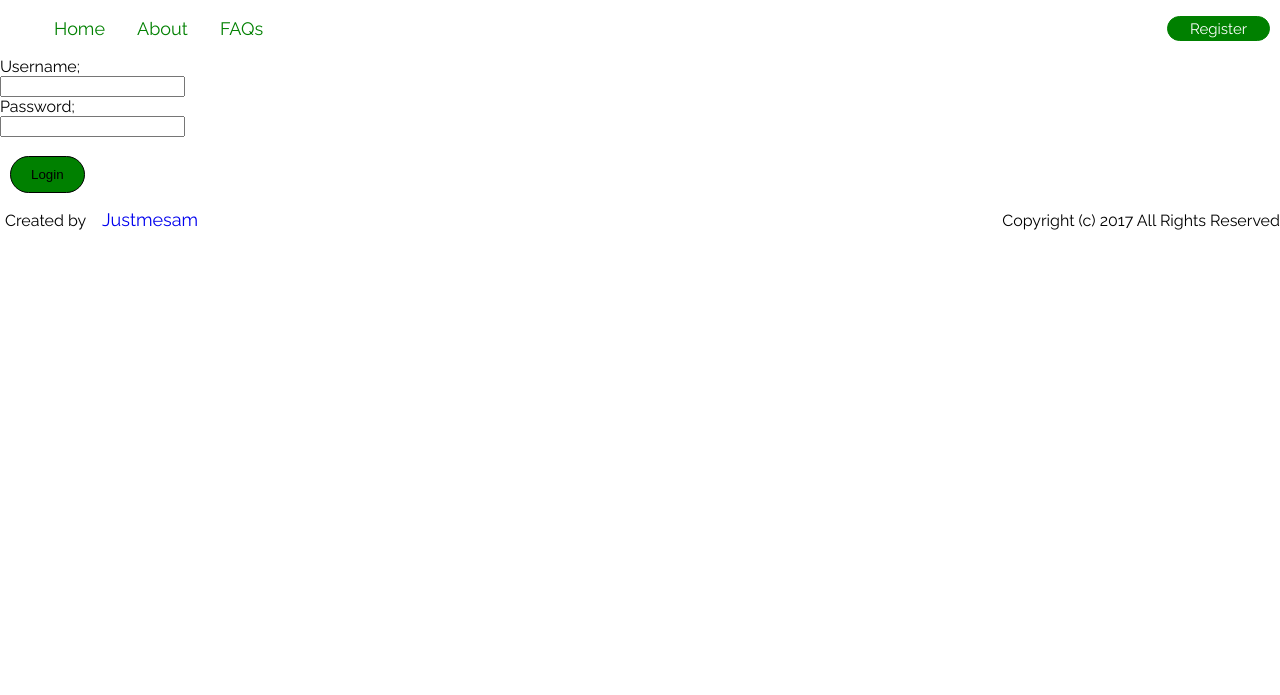
After one commit to justmesam/Bucketlist_app, a Python web app: template src/templates/login.html in a window 1280 px wide. The commit adds this page. Shown: the top 695 px of the page. Run offline with Jinja, Linux system fonts and the light colour scheme; the template is opened without the code that fills it, so the values that code supplies are empty.

Commit message:
setup of the login template

```diff
--- /dev/null
+++ b/src/templates/login.html
@@ -0,0 +1,38 @@
+<!DOCTYPE html>
+<html>
+    <head>
+
+        <meta charset="utf-8">
+        <meta name="viewport" content="width=device-width, initial-scale=1">
+        <title>Login | la lista</title>
+        <link rel="stylesheet" href="../css/main.css">
+
+    </head>
+    <body>
+
+        <div class="nav">
+            <ul class="nav-bar">
+                <li><a href="#">Home</a></li>
+                <li><a href="#">About</a></li>
+                <li><a href="#">FAQs</a></li>
+                <li class="far-right btn"><a href="#">Register</a></li>
+            </ul>
+        </div>
+        <div class="_form">
+            <form class="login_form">
+                <!--<fieldset>-->
+                    <label for="username">Username; </label><br>
+                        <input type="text"><br>
+                    <label for="password">Password; </label><br>
+                        <input type="password"><br>
+                        <br><input class="btn" type="submit" name="submit" value="Login">
+                <!--</fieldset>-->
+            </form>
+
+        </div>
+        <footer>
+            <p> Created by
+                <a href="#">Justmesam</a> <span class="far-right">Copyright (c) 2017 All Rights Reserved.</span></p>
+        </footer>
+    </body>
+</html>
--- a/src/templates/register.html
+++ b/src/templates/register.html
@@ -5,7 +5,7 @@
         <meta charset="utf-8">
         <meta name="viewport" content="width=device-width, initial-scale=1">
         <title>register | la lista</title>
-        <link rel="stylesheet" href="../css/main.css">
+        <link rel="stylesheet" href="../static/css/main.css">
 
     </head>
     <body>
```
